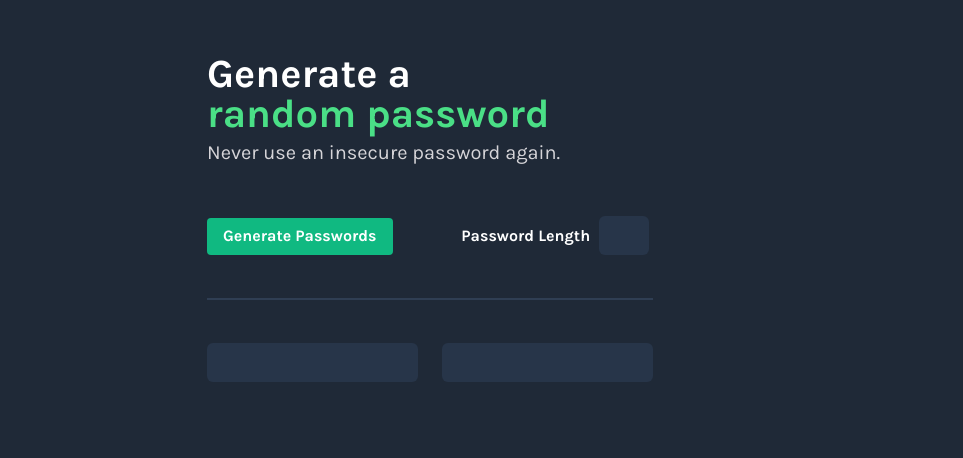
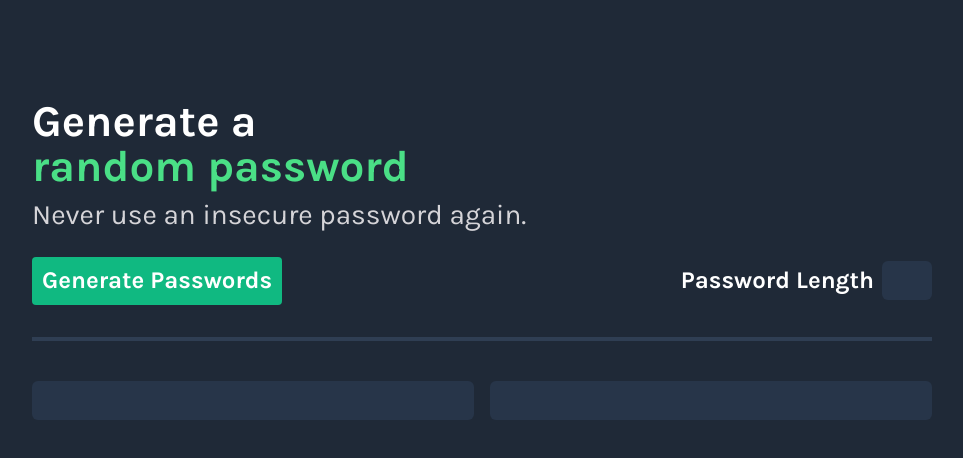
Before and after one commit to Ashwin-S-Nambiar/password-generator, a plain HTML site: page index.html in a window 1280 px wide. Shown: the part 126-584 px from the top of the page, without its empty margins (158-1121 px from the left). Drawn offline with nearby package versions, Linux system fonts and the light colour scheme.

Commit message:
chamges to improve responsiveness.

```diff
--- a/index.css
+++ b/index.css
@@ -1,24 +1,28 @@
 body {
     margin: 0;
+    padding: 1em;
     font-family: "Karla", sans-serif;
     background: #1F2937;
 
 }
 
 .passwd-container {
-    width: 550px;
-    height: 550px;
-    margin-top: 180px;
-    margin-left: auto;
-    margin-right: auto;
-
+    width: 350px;
+    height: 350px;
+    margin: 0;
+    position: absolute;
+    top: 50%;
+    left: 50%;
+    transform: translate(-50%, -50%);
 }
 
 #main-h1 {
-    font-size: 40px;
+    padding-bottom: 0.4rem;
+    margin: 0;
+    font-size: 2rem;
     color: #4ADF86;
-    line-height: 40px;
-    font-weight: 800px;
+    line-height: 30px;
+    font-weight: 800;
     font-weight: bold;
 }
 
@@ -27,51 +31,74 @@ body {
 }
 
 #main-h2 {
-    margin-top: -22px;
-    font-size: 20px;
-    line-height: 28px;
+    margin: 0;
+    font-size: 1.25rem;
+    line-height: 20px;
     font-weight: normal;
     color: #D5D4D8;
-    font-weight: normal;
+}
+
+.main-btns {
+    margin: 1.5rem 0;
+    display: flex;
+    align-items: center;
 }
 
 #generate-pwd {
-    margin-top: 35px;
-    margin-bottom: 35px;
+    margin-right: auto;
     color: #FFFFFF;
     background: #10B981;
-    padding-top: 9px;
-    padding-bottom: 9px;
-    padding-left: 16px;
-    padding-right: 16px;
+    padding: 8px 8px;
     border: none;
     border-radius: 4px;
     font-weight: bold;
+    font-size: 1rem;
+}
+
+label {
+    margin-right: 5px;
+    color: #ffffff;
+    font-size: 0.8rem;
+    font-weight: bold;
+    font-size: 0.9rem;
+}
+
+#pwd-length {
+    background-color: #273549;
+    border: none;
+    border-radius: 6px;
+    height: 39px;
+    width: 50px;
+    padding: 6px 8px;
+    text-indent: 4px;
+    color: #FFFFFF;
 }
 
 hr {
     height: 2px;
-    width: 81%;
+    width: 100%;
     background: #2F3E53;
     border: none;
 }
 
-#pwd-1 {
-    margin-right: 20px;
+.password-btn {
+    display: flex;
+    flex: 1;
+    justify-content: center;
+    align-items: center;
+    gap: 1rem;
+    padding-top: 2rem;
 }
 
 #pwd-1, #pwd-2 {
     color: #55F991;
-    margin-top: 35px;
-    width: 211px;
+    width: 50%;
     height: 39px;
-    padding-top: 4px;
-    padding-bottom: 4px;
-    padding-left: 15px;
-    padding-right: 15px;
+    padding: 4px 15px;
     background: #273549;
     border: none;
     border-radius: 6px;
+    font-size: 1rem;
 }
 
 #generate-pwd:hover {
@@ -82,29 +109,123 @@ hr {
     background: #000000;
 }
 
-label {
-    color: #ffffff;
-    font-weight: bold;
-    margin-left: 65px;
-    margin-right: 5px;
+
+/* xs */
+@media (min-width: 475px) {
+
+    .passwd-container {
+        width: 445px;
+    }
+
+    #main-h1 {
+        padding-bottom: 1rem;
+        font-size: 2.5rem;
+        line-height: 35px;
+    }
+
+    #main-h2 {
+        font-size: 1.5rem;
+    }
+
+    .main-btns {
+        margin: 2rem 0;
+    }
+
+    #generate-pwd {
+        font-size: 1.25rem;
+        padding: 10px 10px;
+    }
+
+    label {
+        font-size: 1rem;
+    }
+
+    hr {
+        height: 4px;
+    }
+
+    #pwd1, #pwd2 {
+        font-size: 1.25rem;
+    }
+
 }
 
-#pwd-length {
-    background-color: #273549;
-    border: none;
-    border-radius: 6px;
-    height: 39px;
-    width: 50px;
-    padding-top: 4px;
-    padding-bottom: 4px;
-    padding-left: 15px;
-    padding-right: 15px;
-    color: #FFFFFF;
+/* sm */
+@media (min-width: 640px) {
+
+    .passwd-container {
+        width: 600px;
+    }
+
+    #main-h1 {
+        padding-bottom: 1rem;
+        font-size: 2.75rem;
+        line-height: 40px;
+    }
+
+    #main-h2 {
+        font-size: 1.75rem;
+    }
+
+    .main-btns {
+        margin: 2rem 0;
+    }
+
+    #generate-pwd {
+        font-size: 1.5rem;
+        padding: 10px 10px;
+    }
+
+    label {
+        font-size: 1.25rem;
+    }
+
+    hr {
+        height: 4px;
+    }
+
+    #pwd1, #pwd2 {
+        font-size: 1.5rem;
+    }
+
 }
 
-@media only screen and (max-width: 600px) {
-    body {
-        margin-left: 100px;
-        zoom: 60%;
+/* md */
+/* @media (min-width: 768px) {} */
+
+/* lg */
+@media (min-width: 1024px) {
+
+    .passwd-container {
+        width: 900px;
     }
+
+    #main-h1 {
+        line-height: 45px;
+    }
+
+    #main-h2 {
+        font-size: 1.75rem;
+    }
+
+    #generate-pwd {
+        font-size: 1.5rem;
+        padding: 10px 10px;
+    }
+
+    label {
+        font-size: 1.5rem;
+        margin-right: 8px;
+    }
+
+    #pwd1, #pwd2 {
+        font-size: 2rem;
+    }
+
 }
+
+/* xl */
+/* @media (min-width: 1280px) {} */
+
+/* 2xl */
+/* @media (min-width: 1536px) {} */
--- a/index.html
+++ b/index.html
@@ -13,11 +13,13 @@
         <div class="passwd-container">
             <h1 id="main-h1"><span id="color-h1">Generate a</span><br> random password</h1>
             <h2 id="main-h2">Never use an insecure password again.</h2>
-            <button id="generate-pwd" onclick="generatePwd()">Generate Passwords</button>
-            <label for="pwlength">Password Length</label>
-            <input type="text" id="pwd-length" name="pwlength" autocomplete="off">
-            <div class=""password-btn">
-                <hr align="left">
+            <div class="main-btns">
+                <button id="generate-pwd" onclick="generatePwd()">Generate Passwords</button>
+                <label for="pwlength">Password Length</label>
+                <input type="text" id="pwd-length" name="pwlength" autocomplete="off">
+            </div>
+            <hr align="left">
+            <div class="password-btn">
                 <button id="pwd-1"></button>
                 <button id="pwd-2"></button>
             </div>
```
